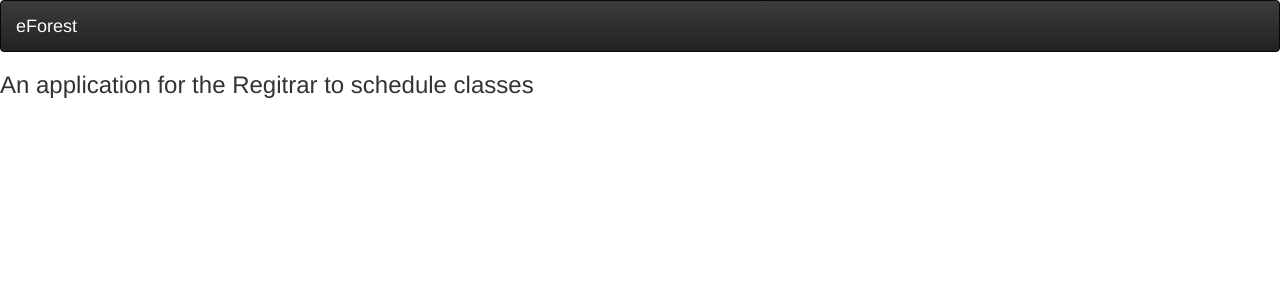
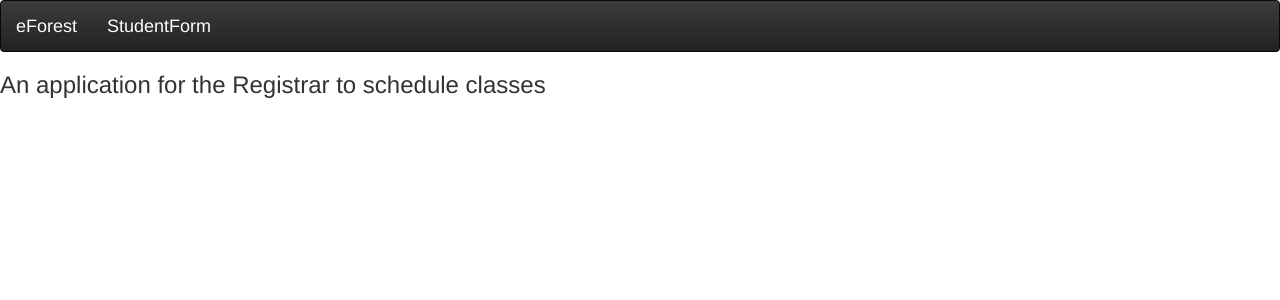
Before and after one commit to KaranErry/eForest, a Flask app: page / in a window 1280 px wide. Shown: the top 300 px of the page. Run offline with Flask 2, Linux system fonts and the light colour scheme; some libraries are stand-ins or nearby versions.

Commit message:
added href on navbar

```diff
--- a/templates/home.html
+++ b/templates/home.html
@@ -9,13 +9,19 @@
 #header{
   color: white;
 }
+#studentButton{
+  color:white;
+  align="right";
+}
 </style>
 <head>
   <nav class="navbar navbar-inverse bg-inverse">
-    <a class="navbar-brand" id="header">eForest</a>
+    <a class="navbar-brand" id="header" href="/">eForest</a>
+      <a class="navbar-brand" id="studentButton" href="/studentForm">StudentForm</a>
+
 </nav>
 </head>
 <body>
-  <h3>An application for the Regitrar to schedule classes</h3>
+  <h3>An application for the Registrar to schedule classes</h3>
 </body>
 </html>
--- a/templates/studentForm.html
+++ b/templates/studentForm.html
@@ -12,7 +12,7 @@
 </style>
 <head>
   <nav class="navbar navbar-inverse bg-inverse">
-    <a class="navbar-brand" id="header">eForest</a>
+    <a class="navbar-brand" id="header" href="/">eForest</a>
 </nav>
 </head>
 <body>
```
